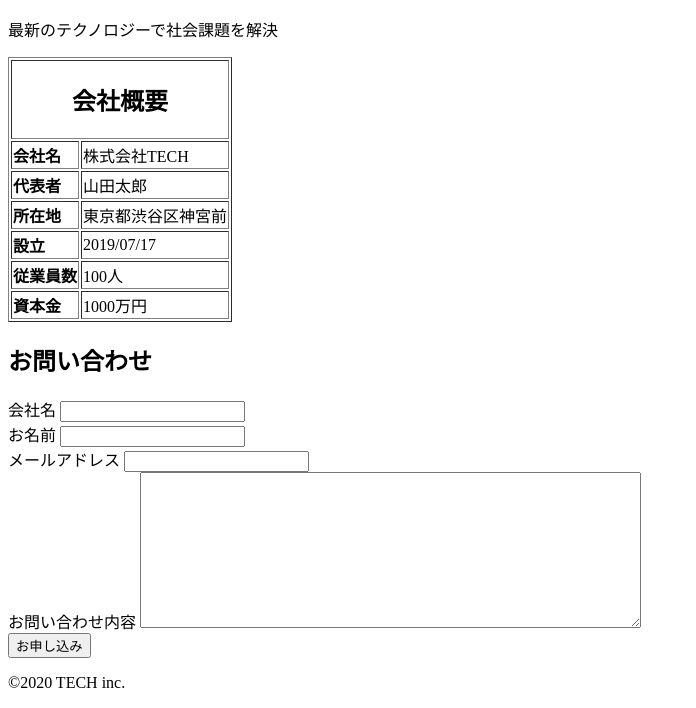
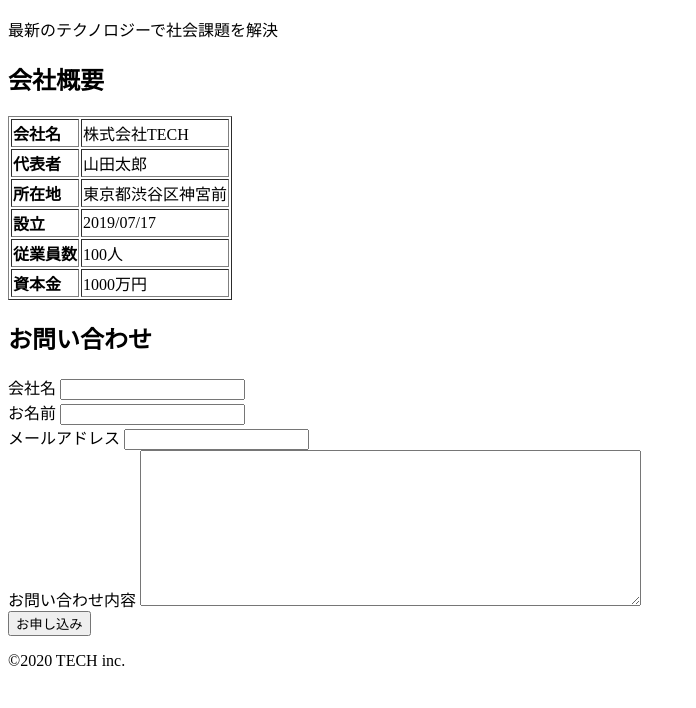
Before and after one commit to ikuya126/20220626ishikura, a plain HTML site: page index.html in a window 1280 px wide. Shown: the part 528-1236 px from the top of the page, without its empty margins (0-696 px from the left). After the commit the page ends 1214 px from the top, so only its background shows below. Drawn offline with Linux system fonts and the light colour scheme.

Commit message:
Update index.html

```diff
--- a/index.html
+++ b/index.html
@@ -23,9 +23,7 @@
   </div>
   <div class="info">
     <table border="1">
-      <tr>
-        <th colspan="2"><h2>会社概要</h2></th>
-      </tr>
+      <h2>会社概要</h2>
       <tr>
         <td><b>会社名</b></td>
         <td>株式会社TECH</td>
@@ -66,10 +64,8 @@
       <input type="submit"  value="お申し込み" >
     </form>
   </div>
-  <div class="footer">
     <footer>
       <p>&copy;2020 TECH inc.</p>
     </footer>
-  </div>
 </body>
 </html>
```
